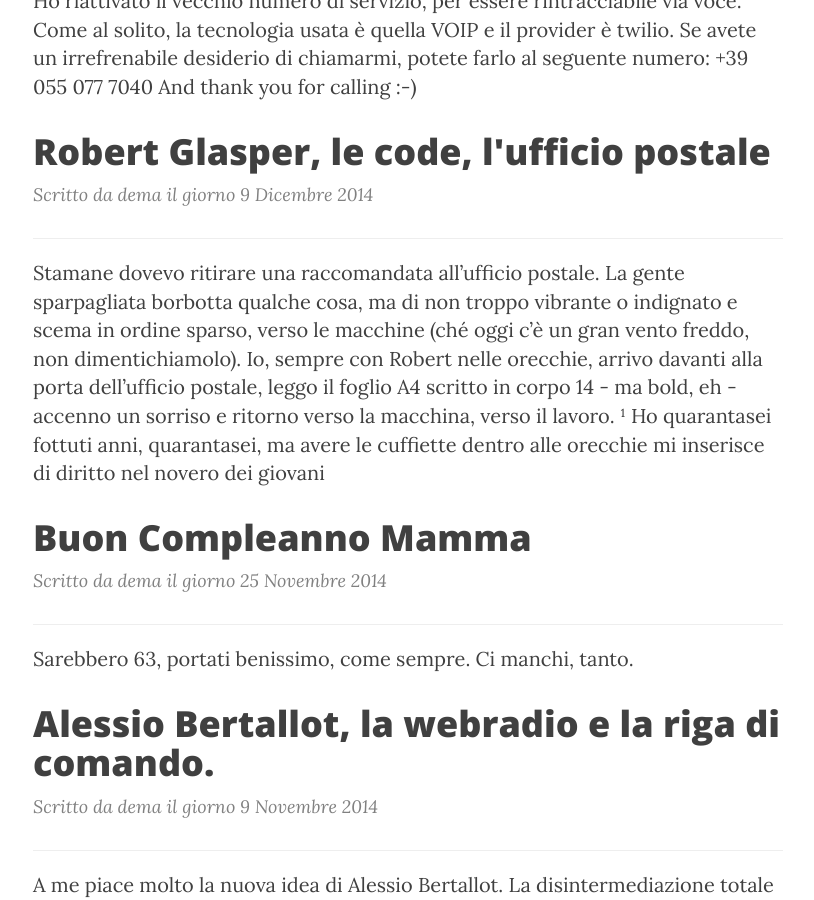
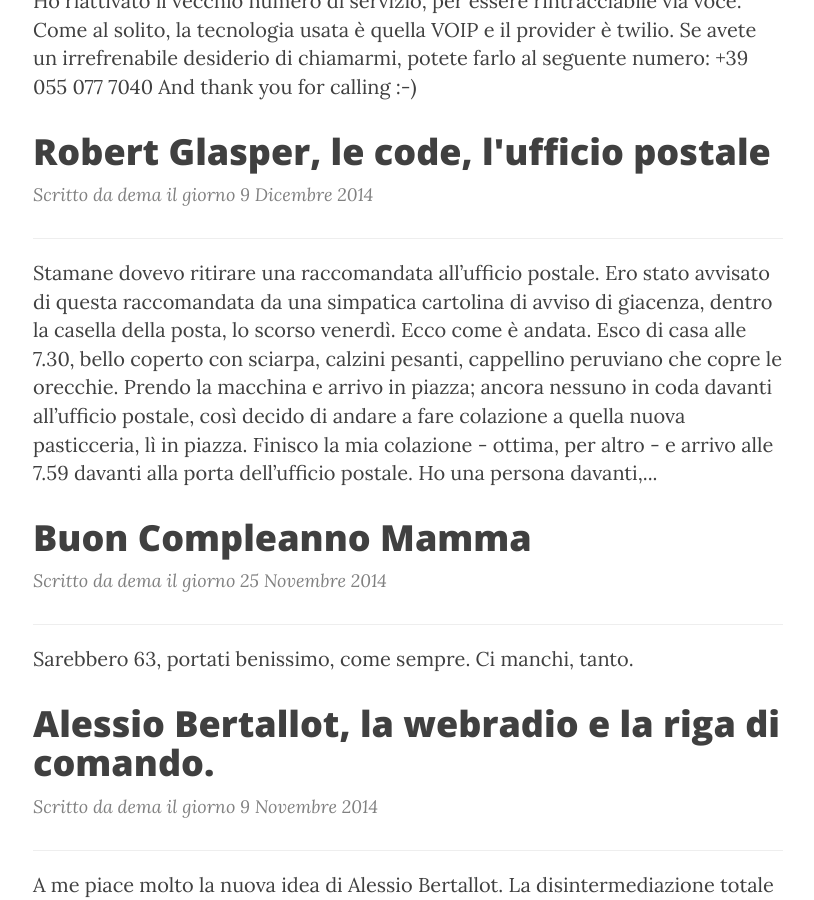
Before and after one commit to anton-dema/anton-dema.github.io, a Jekyll site: the page built from index.html, in a window 1280 px wide and 900 px high, scrolled down 945 px. Shown: the whole window, without its empty margins (232-1046 px from the left). Built offline with Jekyll 4.4.1, drawn with Linux system fonts in a browser that asks for light colours; nearby versions of some CDN libraries; the list of posts is cut into pages by our own code.

Commit message:
Ripristinato

```diff
--- a/_posts/2014-12-09-robert-glasper-le-code-lufficio-postale.markdown
+++ b/_posts/2014-12-09-robert-glasper-le-code-lufficio-postale.markdown
@@ -8,11 +8,26 @@
 header-img: img/selfie.jpg
 ---
 
-[Stamane dovevo][fava] ritirare una raccomandata all'ufficio postale.
+Stamane dovevo ritirare una raccomandata all'ufficio postale.
+
+ Ero stato avvisato di questa raccomandata da  una simpatica cartolina di avviso di giacenza, dentro la casella della posta, lo scorso venerdì.
+
+Ecco come è andata.
+
+Esco di casa alle 7.30, bello coperto con sciarpa, calzini pesanti, cappellino  peruviano che copre le orecchie. Prendo la macchina e arrivo in piazza; ancora nessuno in coda davanti all'ufficio postale, così decido di andare a fare colazione a quella nuova pasticceria, lì in piazza.
+
+Finisco la mia colazione - ottima, per altro - e arrivo alle 7.59 davanti alla porta dell'ufficio postale. Ho una persona davanti, mi metto in coda, diligentemente.
+
+Ed ecco arrivare in sequenza: macchine che parcheggiano a fianco dello scivolo per i disabili, gente tutta imbacuccata che si inframette, tra la porta e noi due in fila, in maniera assolutamente casuale.
+
+Io ho nelle orecchie [Robert Glasper Experiment](http://www.robertglasper.com/) che con il suo jazz mi allontana dal fango di questa pochezza umana, per fortuna.
+
+Come se non bastasse, il mio sguardo apparentemente assente ringalluzzisce l'umarello saltacode bastardo che pensa: "'sto giovane¹ con le cuffiette non si accorge di un cazzo e io gli passo avanti".
+
+Intanto, fra queste miserie, arrivano le 8.20, orario di prevista apertura dell'ufficio postale, dal quale, in tutto questo frangente, non arriva nessun movimento, nessuna luce accesa, nessun segno di vita.
+
+Ed ecco che l'umarello saltacode, più vispo che mai, scorge, attaccato alla porta a vetri, un foglio A4 scritto in corpo 14 - ma **bold**, eh - nel quale si legge:"Il giorno 9 dicembre 2014, dalle ore 8.20 alle 11.30, i servizi non saranno garantiti, a causa di assemblea sindacale."
 
 La gente sparpagliata borbotta qualche cosa, ma di non troppo vibrante o indignato e scema in ordine sparso, verso le macchine (ché  oggi c'è un gran vento freddo, non dimentichiamolo). Io, sempre con Robert nelle orecchie, arrivo davanti alla porta dell'ufficio postale, leggo il foglio A4 scritto in corpo 14 - ma **bold**, eh -  accenno un sorriso e ritorno verso la macchina, verso il lavoro.
 
 ¹ `Ho quarantasei fottuti anni, quarantasei, ma avere le cuffiette dentro alle orecchie mi inserisce di diritto nel novero dei giovani`
-
-
-[fava]: http://google.com
```
